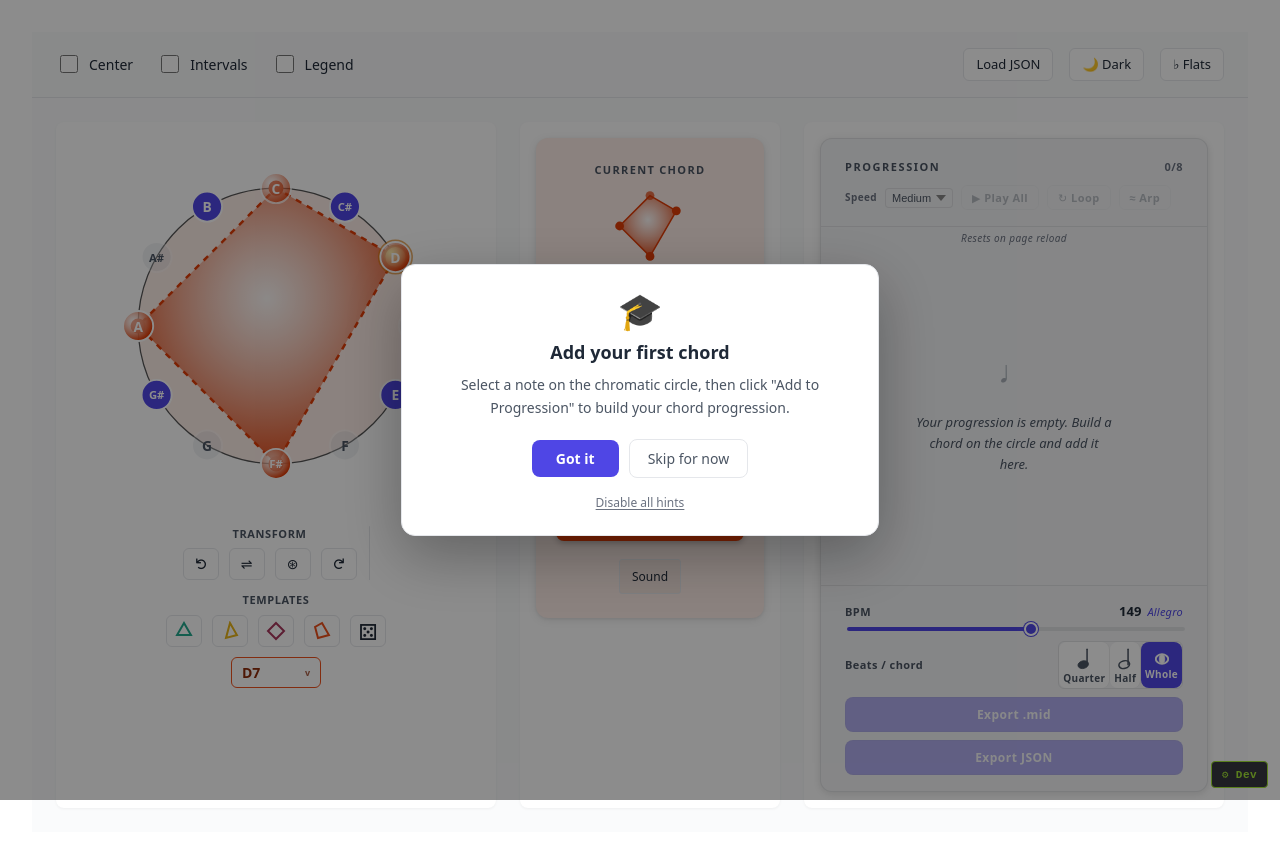
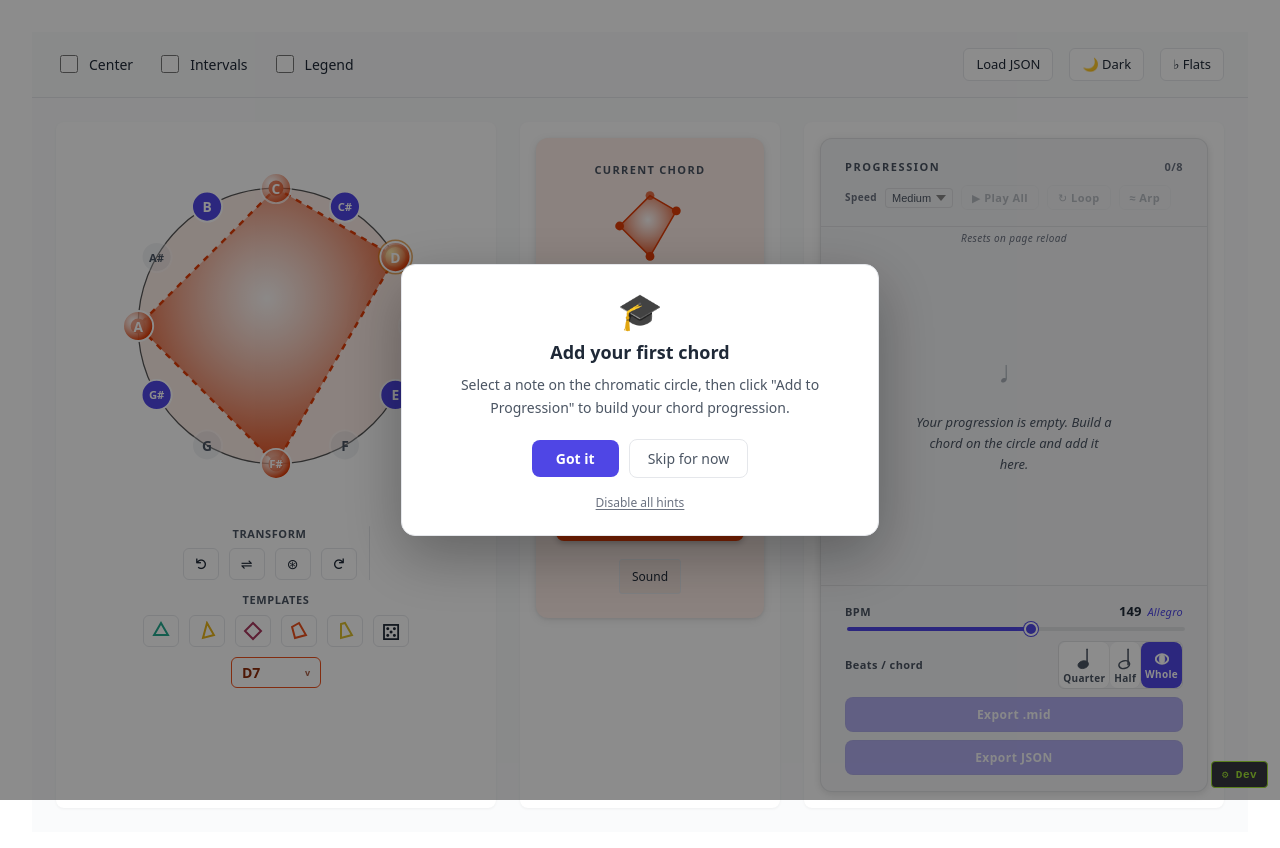
Before and after one commit to JWWade/midi-progression-editor, a React (Vite) app in the folder client/: page / in a window 1280 px wide. Shown: the top 848 px of the page. Built offline with nearby package versions, Linux system fonts and the light colour scheme.

Commit message:
feat: add symmetrical trapezoid template for major 7 chord shape
Agent-Logs-Url: https://github.com/JWWade/midi-progression-editor/sessions/a6d99da7-bcbe-4b55-af47-2eb4b1c9902c

Co-authored-by: JWWade <18446082+JWWade@users.noreply.github.com>

```diff
--- a/client/src/features/chord/utils/transpose.ts
+++ b/client/src/features/chord/utils/transpose.ts
@@ -15,6 +15,7 @@ export const EQUILATERAL_TRIANGLE_INTERVALS = [0, 4, 8] as const;
 export const SUSPENDED_TRIANGLE_INTERVALS = [0, 5, 7] as const;
 export const SQUARE_INTERVALS = [0, 3, 6, 9] as const;
 export const RECTANGLE_INTERVALS = [0, 4, 6, 10] as const;
+export const SYMMETRICAL_TRAPEZOID_INTERVALS = [0, 4, 7, 11] as const;
 
 const ROLES: ChordNoteInfo["role"][] = ["root", "third", "fifth", "seventh"];
 
@@ -124,6 +125,8 @@ export function getPrimitiveNoteIndices(root: number, shape: PrimitiveShape): nu
         ? SUSPENDED_TRIANGLE_INTERVALS
         : shape === "rectangle"
           ? RECTANGLE_INTERVALS
-          : SQUARE_INTERVALS;
+          : shape === "symmetrical-trapezoid"
+            ? SYMMETRICAL_TRAPEZOID_INTERVALS
+            : SQUARE_INTERVALS;
   return intervals.map((interval) => (root + interval) % 12);
 }
--- a/client/src/features/chromatic-circle/components/CircleControls.tsx
+++ b/client/src/features/chromatic-circle/components/CircleControls.tsx
@@ -143,6 +143,11 @@ export const CircleControls = memo(function CircleControls({
       color: ChordQualityColors.dom7.base,
       fillColor: ChordQualityColors.dom7.fill,
     },
+    symmetricalTrapezoid: {
+      pitchClasses: [0, 4, 7, 11] as const,
+      color: ChordQualityColors.maj7.base,
+      fillColor: ChordQualityColors.maj7.fill,
+    },
   };
 
   return (
@@ -260,6 +265,21 @@ export const CircleControls = memo(function CircleControls({
             </button>
             <button
               type="button"
+              onClick={() => onSelectShape("symmetrical-trapezoid")}
+              title="Select symmetrical trapezoid primitive (major 7)"
+              aria-label="Select symmetrical trapezoid primitive"
+              aria-pressed={activeShape === "symmetrical-trapezoid"}
+              style={getShapeButtonStyle(activeShape === "symmetrical-trapezoid")}
+            >
+              <TemplateShapeIcon
+                pitchClasses={templateIconProps.symmetricalTrapezoid.pitchClasses}
+                color={templateIconProps.symmetricalTrapezoid.color}
+                fillColor={templateIconProps.symmetricalTrapezoid.fillColor}
+                isSelected={activeShape === "symmetrical-trapezoid"}
+              />
+            </button>
+            <button
+              type="button"
               onClick={onRandomChord}
               title="Generate a random 3-note chord"
               aria-label="Generate random chord"
--- a/client/src/features/current-chord/types/index.ts
+++ b/client/src/features/current-chord/types/index.ts
@@ -1,7 +1,7 @@
 import type { ChordType } from "@/features/chord/types";
 import type { ChordExtension } from "@/features/chord/types";
 
-export type PrimitiveShape = "equilateral-triangle" | "suspended-triangle" | "square" | "rectangle";
+export type PrimitiveShape = "equilateral-triangle" | "suspended-triangle" | "square" | "rectangle" | "symmetrical-trapezoid";
 
 /**
  * Core domain model representing a single chord in the progression editor.
```
Also changed, not shown: 2 other files (tests, documents, lock files or other folders).
